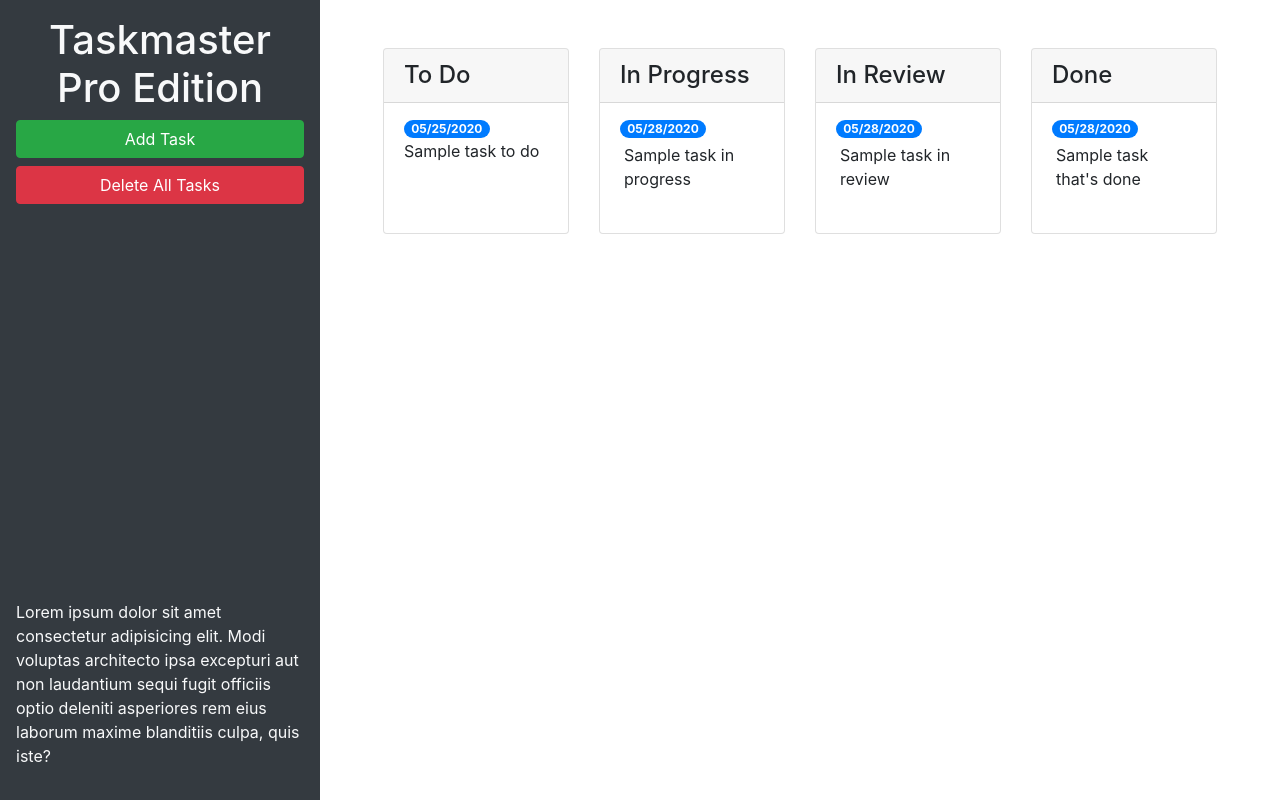
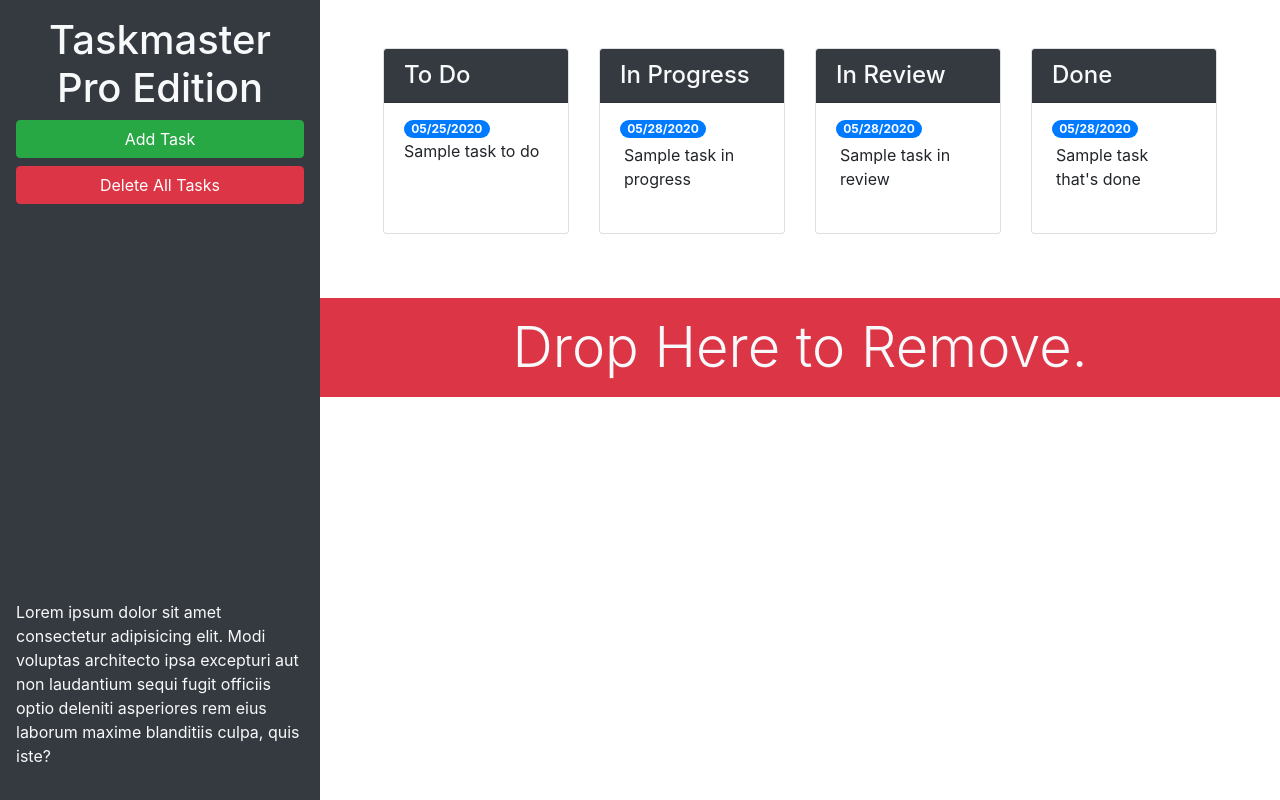
Before and after one commit to nosideri/taskmaster-pro, a plain HTML site: page index.html in a window 1280 px wide. Drawn offline with nearby package versions, Linux system fonts and the light colour scheme.

Commit message:
added ability for left panel to move, trash area, and color on columns

```diff
--- a/index.html
+++ b/index.html
@@ -13,22 +13,22 @@
 <body>
 
   <div class="row min-vh-100 no-gutters">
-    <header class="col-12 col-lg-3 bg-dark text-light d-flex flex-column p-4 p-lg-3">
+    <header class="col-12 col-lg-3 bg-dark text-light sticky-top d-flex flex-column p-4 p-lg-3">
       <h1 class="text-center">Taskmaster Pro Edition</h1>
       <button id="create-task" class="btn btn-block btn-success" data-toggle="modal" data-target="#task-form-modal">Add
         Task</button>
       <button id="remove-tasks" class="btn btn-block btn-danger">Delete All Tasks</button>
-      <p class="mt-auto">Lorem ipsum dolor sit amet consectetur adipisicing elit. Modi voluptas architecto ipsa
+      <p class="mt-auto d-none d-lg-block">Lorem ipsum dolor sit amet consectetur adipisicing elit. Modi voluptas architecto ipsa
         excepturi aut non
         laudantium sequi fugit officiis optio deleniti asperiores rem eius laborum maxime blanditiis culpa, quis iste?
       </p>
     </header>
-    <main class="col-12 col-lg-9">
+    <main class="col-12 col-lg-9 d-flex flex-column">
       <div class="m-5 row justify-content-around">
         <!-- todo start -->
         <div class="col-12 col-md-6 col-xl-3 mb-3">
           <div class="card">
-            <h4 class="card-header">
+            <h4 class="card-header bg-dark text-light">
               To Do
             </h4>
             <ul id="list-toDo" class="list-group list-group-flush">
@@ -43,7 +43,7 @@
         <!-- in progress start -->
         <div class="col-12 col-md-6 col-xl-3 mb-3">
           <div class="card">
-            <h4 class="card-header">
+            <h4 class="card-header bg-dark text-light">
               In Progress
             </h4>
             <ul id="list-inProgress" class="list-group list-group-flush">
@@ -58,7 +58,7 @@
         <!-- in review start -->
         <div class="col-12 col-md-6 col-xl-3 mb-3">
           <div class="card">
-            <h4 class="card-header">
+            <h4 class="card-header bg-dark text-light">
               In Review
             </h4>
             <ul id="list-inReview" class="list-group list-group-flush">
@@ -73,7 +73,7 @@
         <!-- done start -->
         <div class="col-12 col-md-6 col-xl-3 mb-3">
           <div class="card">
-            <h4 class="card-header">
+            <h4 class="card-header bg-dark text-light">
               Done
             </h4>
             <ul id="list-done" class="list-group list-group-flush">
@@ -85,6 +85,11 @@
           </div>
         </div>
         <!-- done end -->
+      </div>
+      <div id="trash">
+        <div class="w-100 bg-danger p-3 text-center text-light display-4">
+          Drop Here to Remove.
+        </div>
       </div>
     </main>
   </div>
```
